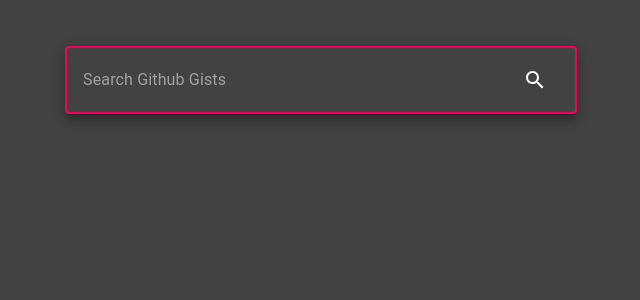
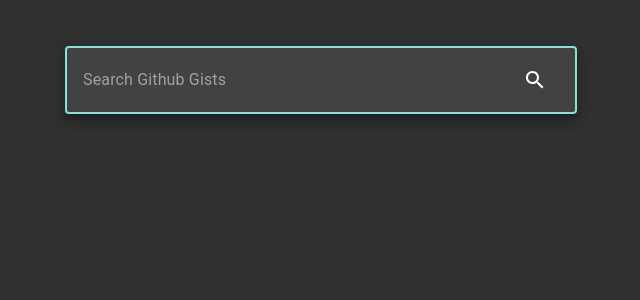
Before and after one commit to jordanwilking/gists, a React app: page / in a window 1280 px wide. Shown: the top 300 px of the page, without its empty margins (319-959 px from the left). Built offline with nearby package versions, Linux system fonts and the light colour scheme.

Commit message:
Update theme color to be more readable

```diff
--- a/src/components/entry/entry.tsx
+++ b/src/components/entry/entry.tsx
@@ -10,6 +10,9 @@
       createTheme({
         palette: {
           type: 'dark',
+          secondary: {
+            main: '#86e2d5',
+          },
         },
       }),
     []
--- a/src/components/gist-search/gist-search.tsx
+++ b/src/components/gist-search/gist-search.tsx
@@ -1,3 +1,4 @@
+import { useTheme } from '@material-ui/core'
 import Grid from '@material-ui/core/Grid'
 import Paper from '@material-ui/core/Paper'
 import axios from 'axios'
@@ -21,6 +22,7 @@
  * Handles component displays and the initial search
  */
 const GistSearch = () => {
+  const { palette } = useTheme()
   const [gists, setGists] = useState<GistType[]>(getPrevSearch())
   const [isLoading, setIsLoading] = useState(false)
   const [notFoundMessage, setNotFoundMessage] = useState('')
@@ -54,7 +56,11 @@
   }
 
   return (
-    <Paper square className='h-full'>
+    <Paper
+      square
+      className='h-full'
+      style={{ background: palette.background.default }}
+    >
       <Grid container direction='column' className='h-full' wrap='nowrap'>
         <Grid
           container
--- a/src/components/search-bar/search-bar.tsx
+++ b/src/components/search-bar/search-bar.tsx
@@ -15,7 +15,7 @@
 }
 
 const borderStyles =
-  ' border-transparent border-2 hover:border-muipink-700 focus-within:border-muipink-700'
+  ' border-transparent border-2 hover:border-blue focus-within:border-blue'
 
 const SearchBar = ({
   onSubmit,
--- a/src/styles/tailwind.css
+++ b/src/styles/tailwind.css
@@ -29,12 +29,12 @@
   .min-h-64 {
     min-height: 16rem;
   }
-  .focus-within\:border-muipink-700:focus-within {
-    border-color: #f50057;
+  .focus-within\:border-blue:focus-within {
+    border-color: #86e2d5;
     border-width: 2px;
   }
-  .hover\:border-muipink-700:hover {
-    border-color: #f50057;
+  .hover\:border-blue:hover {
+    border-color: #86e2d5;
     border-width: 2px;
   }
 }
```
